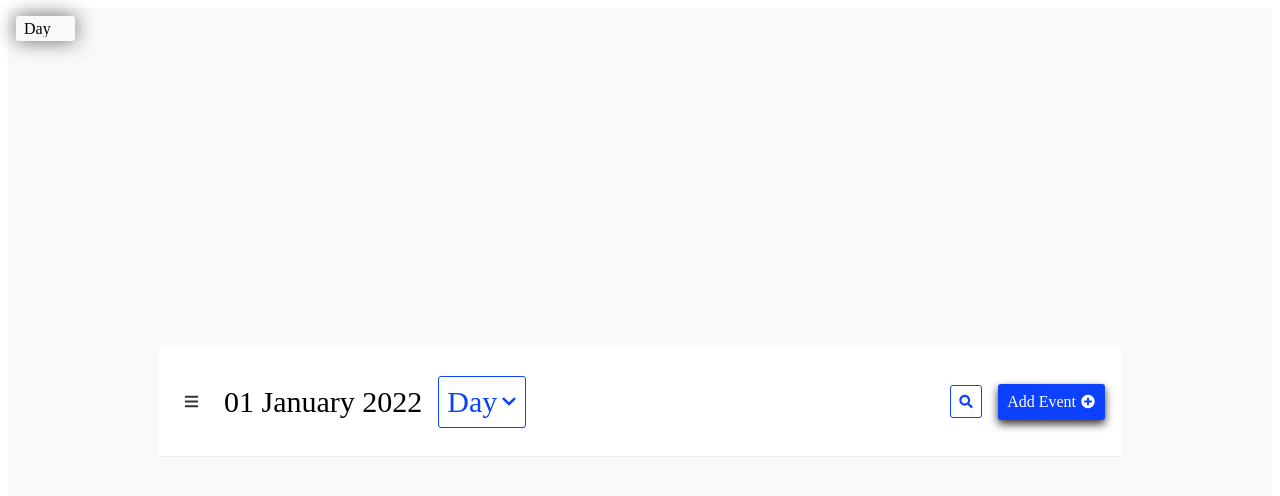
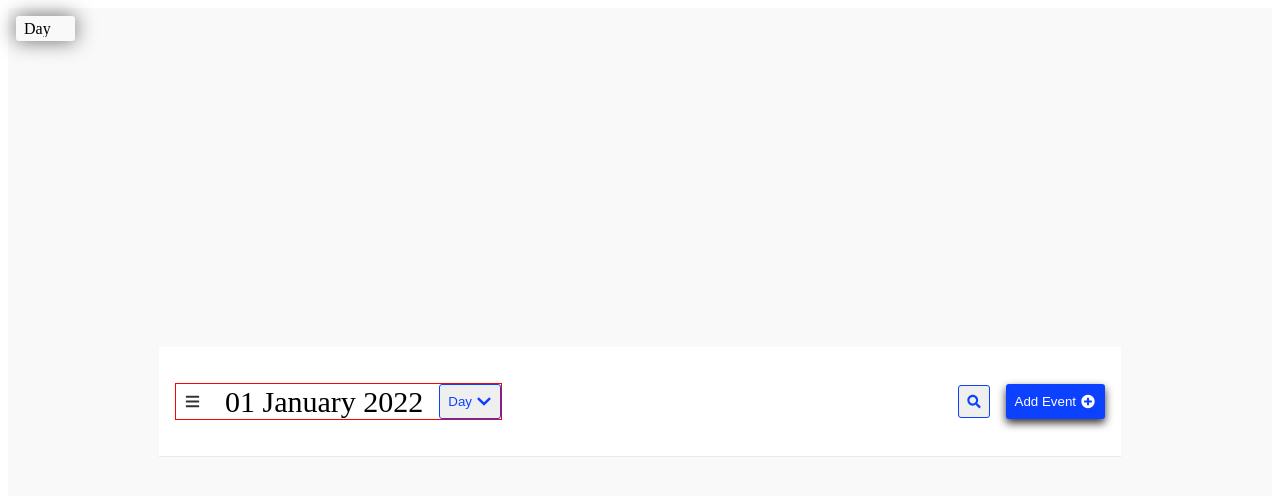
Before and after one commit to aftabrehan/calendarwex, a Next.js app: page /stories/toolbar in a window 1280 px wide. Shown: the top 496 px of the page. Built offline with nearby package versions, Linux system fonts and the light colour scheme.

Commit message:
Fixes Dropdown

```diff
--- a/src/components/button/Button.js
+++ b/src/components/button/Button.js
@@ -27,7 +27,7 @@ const Button = ({
       disabled={disabled}
       type={type}
       style={style}
-      className={clsx(stl[`${variant}Btn`], customClass)}
+      className={clsx(stl[`${variant}Btn`], customClass, stl.new)}
     >
       {label || children}
       {icon}
--- a/src/components/button/Button.module.scss
+++ b/src/components/button/Button.module.scss
@@ -1,17 +1,17 @@
 @import 'styles/common';
 .fillBtn {
-  all: unset;
   display: flex;
   flex-direction: row;
   justify-content: center;
   align-items: center;
   padding: 8px;
   gap: 4px;
-  position: relative;
   color: white;
   background: #0c41ff;
   border-radius: 3px;
   border: 1px solid transparent;
+  transition: opacity 0.4s;
+
   cursor: pointer;
   user-select: none;
   box-shadow: 0px 4px 8px #353030;
@@ -48,7 +48,6 @@
 }
 
 .borderedBtn {
-  all: unset;
   display: flex;
   flex-direction: row;
   justify-content: center;
@@ -59,6 +58,7 @@
   border: 1px solid #0c41ff;
   border-radius: 3px;
   cursor: pointer;
+  transition: opacity 0.4s;
   user-select: none;
 
   svg {
@@ -94,16 +94,15 @@
 }
 
 .transparentBtn {
-  all: unset;
   display: flex;
   flex-direction: row;
   justify-content: center;
   align-items: center;
   padding: 8px;
-  position: relative;
   gap: 4px;
   color: #0c41ff;
   background-color: transparent;
+  transition: opacity 0.4s;
   border-radius: 3px;
   border: 1px solid transparent;
   cursor: pointer;
--- a/src/components/dropdown/Dropdown.js
+++ b/src/components/dropdown/Dropdown.js
@@ -87,7 +87,6 @@ DropDown.defaultProps = {
   left: '46.5%',
   name: 'DropDown',
   top: '45.8%',
-  name: 'DropDown',
   size: 'normal',
   disabled: false,
 }
--- a/src/components/stories/Stories.js
+++ b/src/components/stories/Stories.js
@@ -4,18 +4,16 @@ import clsx from 'clsx'
 
 import stl from './Stories.module.scss'
 
-const Stories = ({ argList, template, customClass, data }) => {
+const Stories = ({ argList, template, customClass }) => {
   const [arg, setArg] = useState(argList[0].arg || '')
   const args = argList.find(el => el.arg === arg)
-
-  console.log(data)
 
   return (
     <div className={clsx(stl.container, customClass)}>
       <select
         id="selectMenu"
         name="variants"
-        onChange={e => setArg(data)}
+        onChange={e => setArg(e.target.value)}
         className={clsx(stl.variantSelector)}
       >
         {argList.map(el => (
--- a/src/components/toolbar/Toolbar.js
+++ b/src/components/toolbar/Toolbar.js
@@ -31,12 +31,6 @@ const Toolbar = ({
   drplist,
   onMouseUpCapture,
 }) => {
-  console.log(argList)
-
-  const liOnClickHandler = e => {
-    console.log(e.target.value)
-  }
-
   return (
     <div className={stl.toolbar}>
       <div className={stl.right}>
@@ -61,15 +55,13 @@ const Toolbar = ({
         ></Button>
         <span>{label}</span>
         <DropDown
-          arg={'Day'}
+          // arg={'Day'}
           drplist={['Day', 'Week', 'Month', 'Year']}
-          height="250px"
           top={top}
           left={left}
-          liOnClick={liOnClickHandler}
           name={name}
           variant="Dropdown"
-          customClass={clsx(stl.drpDnMnu)}
+          customClass={clsx(stl.new)}
           icon={
             <svg
               width="16"
@@ -129,4 +121,6 @@ const Toolbar = ({
   )
 }
 
+Toolbar.defaultProps = {}
+
 export default Toolbar
--- a/src/components/toolbar/Toolbar.module.scss
+++ b/src/components/toolbar/Toolbar.module.scss
@@ -8,7 +8,6 @@
   width: 930px;
   height: 77px;
   background-color: white;
-  margin: auto;
   border-bottom: 1px solid rgba(218, 220, 224, 0.6);
 }
 
@@ -63,12 +62,11 @@
 }
 
 .right {
-  box-sizing: border-box;
   display: flex;
   align-items: center;
   flex-direction: row;
-  padding: 0px;
   gap: 16px;
+  border: 1px solid red;
   font-size: 30px;
   flex: none;
   order: 0;
--- a/src/lib/hooks/index.js
+++ b/src/lib/hooks/index.js
@@ -1 +1 @@
-export * from './useOnClickOutside'
+export * from './useClickOutside'
```
Also changed, not shown: src/lib/hooks/useClickOutside.js (renamed from src/lib/hooks/useOnClickOutside.js).
